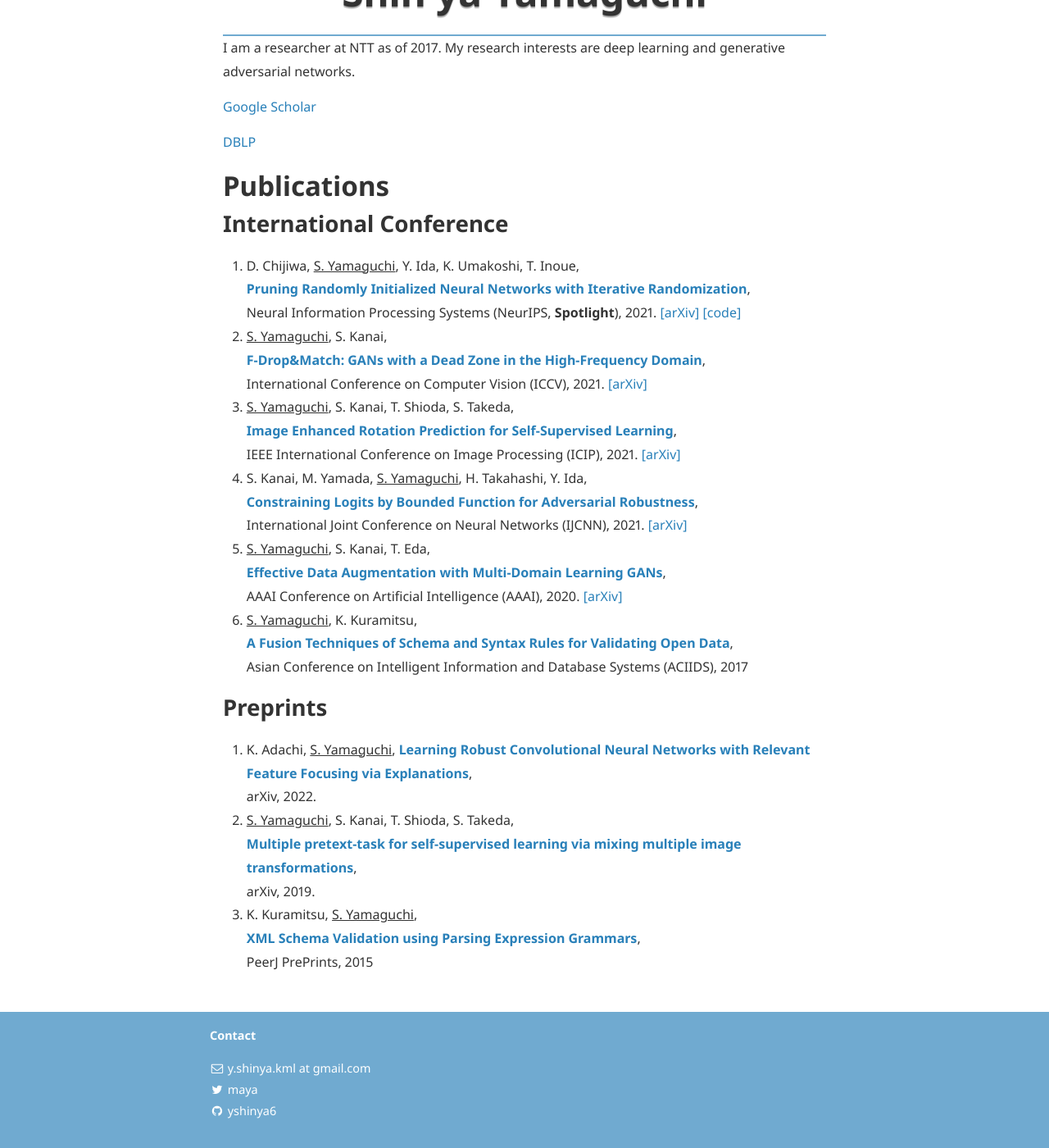
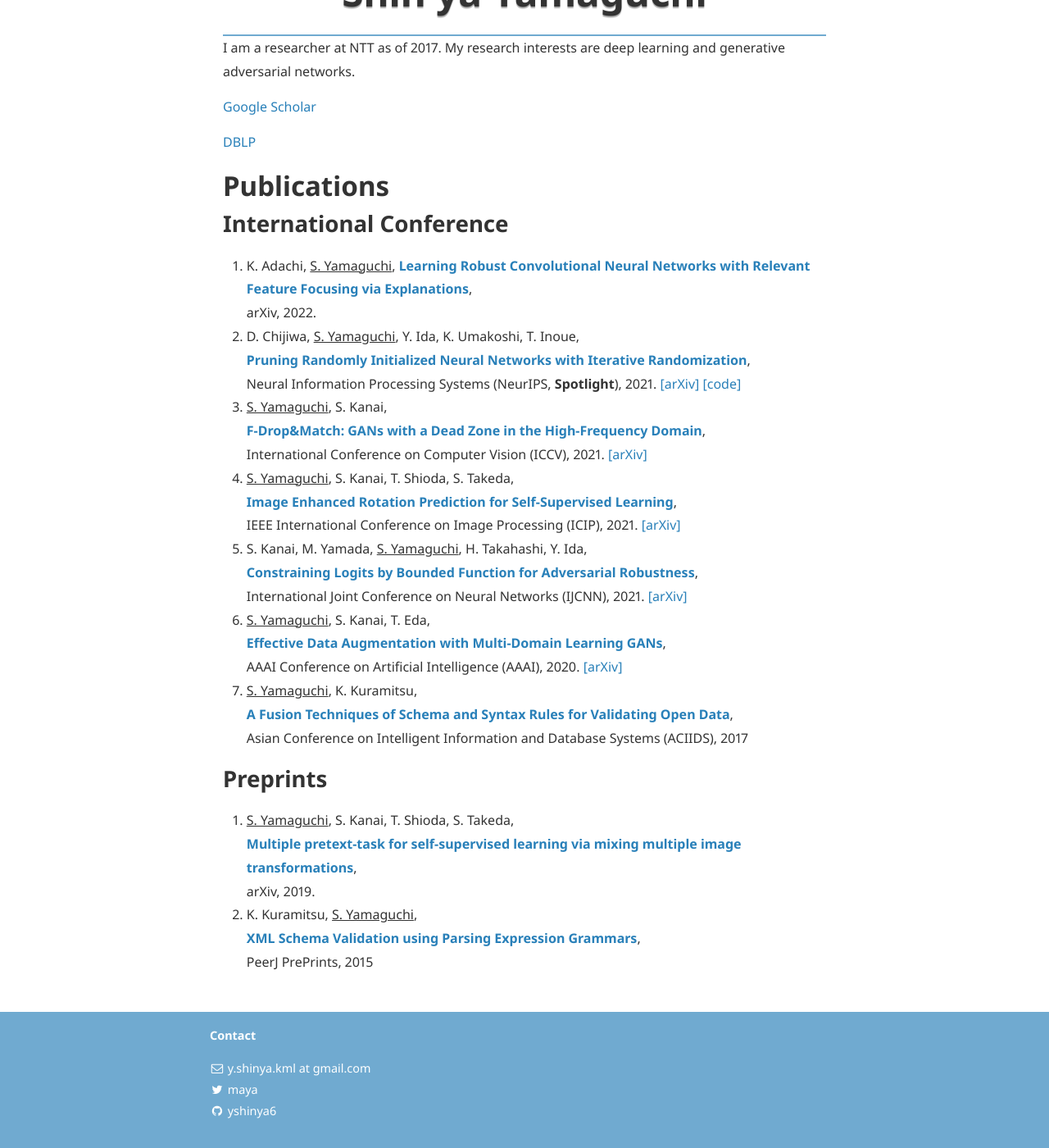
Before and after one commit to yshinya6/yshinya6.github.io, a Jekyll site: the page built from index.md, in a window 1280 px wide and 1400 px high, scrolled down 386 px. Shown: the whole window at 82% size. Built offline with Jekyll 4.4.1, drawn with Linux system fonts in a browser that asks for light colours; nearby versions of some CDN libraries; some of the changed lines change nothing that is shown.

Commit message:
add icme accepted paper

```diff
--- a/index.md
+++ b/index.md
@@ -25,7 +25,10 @@ My research interests are deep learning and generative adversarial networks.
 
 # Publications
 ## International Conference
-1. D. Chijiwa, <u>S. Yamaguchi</u>, Y. Ida, K. Umakoshi, T. Inoue,
+1. K. Adachi, <u>S. Yamaguchi</u>,
+[**Learning Robust Convolutional Neural Networks with Relevant Feature Focusing via Explanations**](https://arxiv.org/abs/2202.04237),
+arXiv, 2022.
+2. D. Chijiwa, <u>S. Yamaguchi</u>, Y. Ida, K. Umakoshi, T. Inoue,
 [**Pruning Randomly Initialized Neural Networks with Iterative Randomization**](https://openreview.net/pdf?id=QCPY2eMXYs),
 Neural Information Processing Systems (NeurIPS, **Spotlight**), 2021. [[arXiv]](https://arxiv.org/abs/2106.09269) [[code]](https://github.com/dchiji-ntt/iterand)
 3. <u>S. Yamaguchi</u>, S. Kanai,
@@ -45,13 +48,10 @@
 Asian Conference on Intelligent Information and Database Systems (ACIIDS), 2017
 
 ## Preprints
-1. K. Adachi, <u>S. Yamaguchi</u>,
-[**Learning Robust Convolutional Neural Networks with Relevant Feature Focusing via Explanations**](https://arxiv.org/abs/2202.04237),
-arXiv, 2022.
 1. <u>S. Yamaguchi</u>, S. Kanai, T. Shioda, S. Takeda,
 [**Multiple pretext-task for self-supervised learning via mixing multiple image transformations**](https://arxiv.org/abs/1912.11603v1),
 arXiv, 2019.
-3. K. Kuramitsu, <u>S. Yamaguchi</u>,
+2. K. Kuramitsu, <u>S. Yamaguchi</u>,
 [**XML Schema Validation using Parsing Expression Grammars**](https://peerj.com/preprints/1503.pdf),
 PeerJ PrePrints, 2015
 
```
